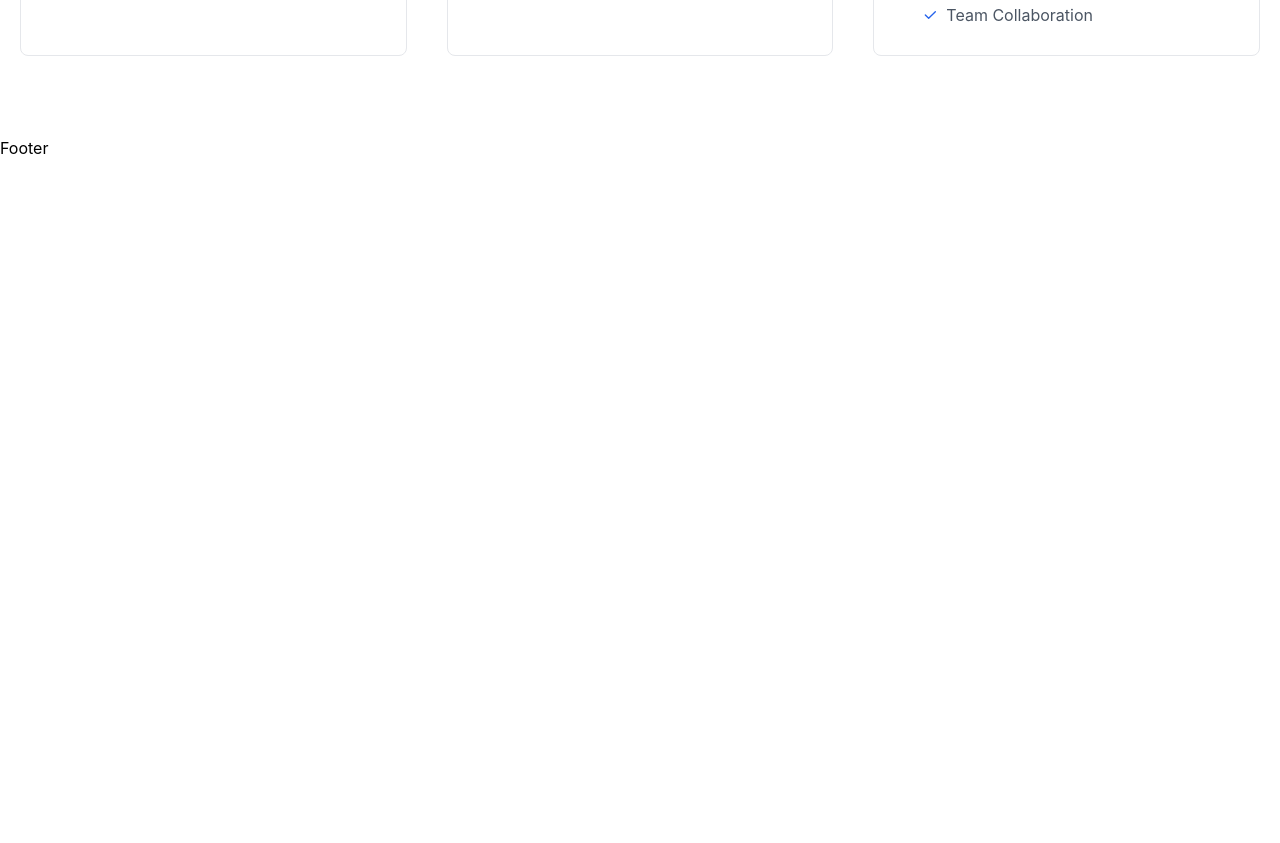
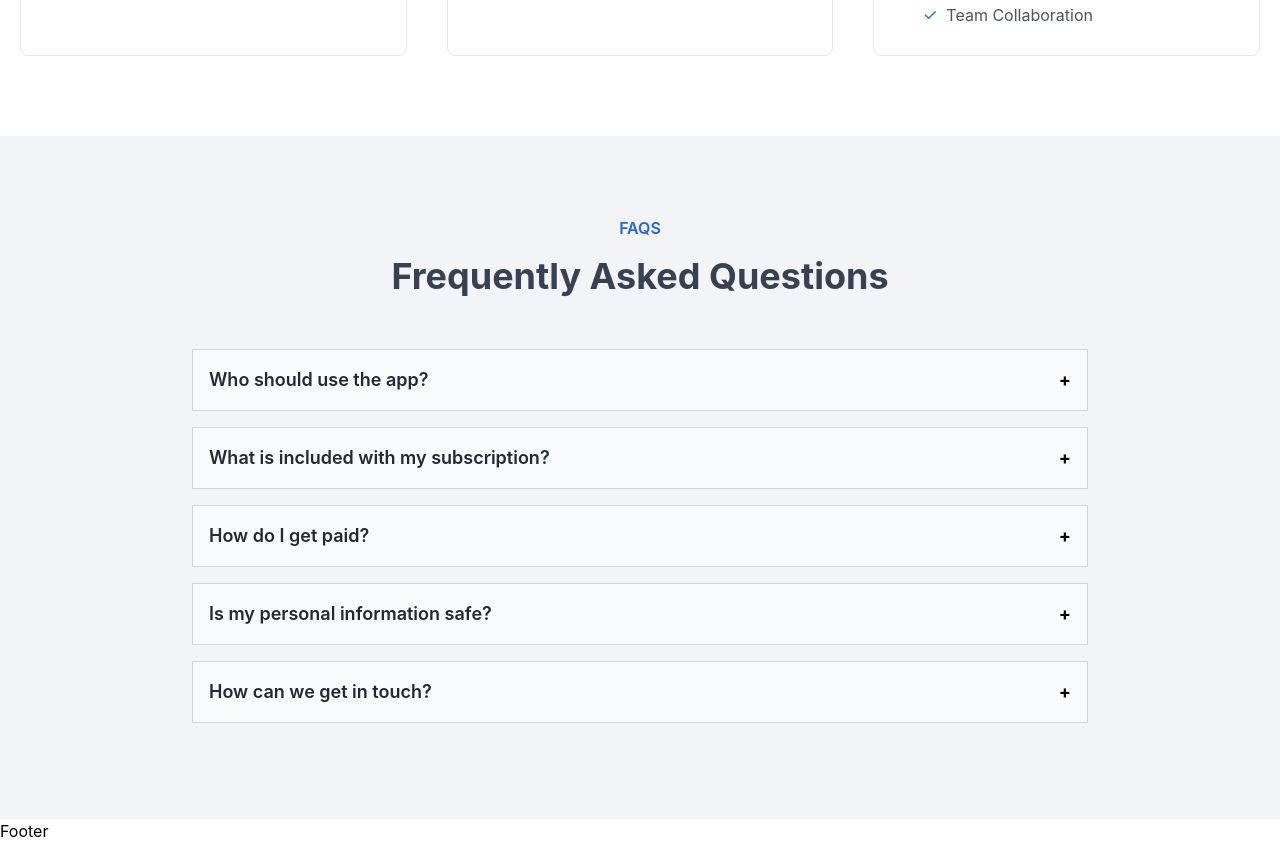
Before and after one commit to ziaul-hoque4820/Web-Code-Agency-Website, a React (Vite) app: page / in a window 1280 px wide. Shown: the part 6980-7823 px from the top of the page. Before the commit the page ends 7140 px from the top, so only its background shows below. Built offline with nearby package versions, Linux system fonts and the light colour scheme.

Commit message:
FAQS section interactive done

```diff
--- /dev/null
+++ b/src/pages/home/FAQs.jsx
@@ -0,0 +1,75 @@
+import React, { useState } from 'react'
+import HeadingSection from '../../components/HeadingSection'
+
+const faqs = [
+    {
+        id: 1,
+        question: "Who should use the app?",
+        answer: "Our app is designed for freelancers, professionals, and agencies looking to streamline their workflow, manage projects efficiently, and deliver quality results. It's ideal for anyone in need of project management and collaboration tools."
+    },
+    {
+        id: 2,
+        question: "What is included with my subscription?",
+        answer: "Your subscription includes access to all the tools for project management, communication features, real-time collaboration, and unlimited access to templates, along with customer support based on your plan."
+    },
+    {
+        id: 3,
+        question: "How do I get paid?",
+        answer: "Payments are processed through secure payment gateways such as PayPal, Stripe, or bank transfer. You can track your earnings directly through your account dashboard."
+    },
+    {
+        id: 4,
+        question: "Is my personal information safe?",
+        answer: "Yes! We take your privacy seriously. We use encryption and secure payment methods to ensure your data and personal information are protected at all times."
+    },
+    {
+        id: 5,
+        question: "How can we get in touch?",
+        answer: "You can contact us via email at support@ourapp.com, or through our live chat available on the website. Our support team is always ready to assist you with any queries you may have."
+    }
+];
+
+const FAQs = () => {
+    const [expandedFAQ, setExpandedFAQ] = useState(null)
+
+    // toogle btn to visible the answer
+    const toggleFAQ = (id) => {
+        if (expandedFAQ === id) {
+            setExpandedFAQ(null)
+        } else {
+            setExpandedFAQ(id)
+        }
+    }
+    return (
+        <div className='bg-colorBg'>
+            <div className='section-container'>
+                <HeadingSection heading="Frequently Asked Questions" subheading="FAQs" />
+
+                {/* faqs accordion section */}
+                <div className='w-full max-w-4xl mx-auto'>
+                    {faqs.map((faq, index) => (
+                        <div key={index} className='border border-gray-300 mb-4'>
+
+                            {/* questions */}
+                            <div className='cursor-pointer flex justify-between items-center p-4 bg-gray-50 hover:bg-gray-200 transition duration-200' onClick={() => toggleFAQ(faq.id)}>
+                                <h3 className='text-lg font-semibold text-gray-800'>{faq.question}</h3>
+                                <span className={`transform transition duration-200 text-lg font-bold ${expandedFAQ === faq.id ? "rotate-180" : ""}`}>
+                                    {expandedFAQ === faq.id ? "-" : "+"}
+                                </span>
+                            </div>
+
+                            {/* answers */}
+                            {
+                                expandedFAQ === faq.id && (<div className='p-4 bg-white'>
+                                    <p className='text-gray-600'>{faq.answer}</p>
+                                </div>)
+                            }
+                        </div>
+                    ))}
+                </div>
+            </div>
+        </div>
+    )
+}
+
+export default FAQs
--- a/src/pages/home/Home.jsx
+++ b/src/pages/home/Home.jsx
@@ -7,6 +7,7 @@ import Testimonials from './Testimonials'
 import Blogs from '../blogs/Blogs'
 import TeamSection from './TeamSection'
 import Pricing from './Pricing'
+import FAQs from './FAQs'
 
 function Home() {
   return (
@@ -19,6 +20,7 @@ function Home() {
       <Blogs />
       <TeamSection />
       <Pricing />
+      <FAQs />
     </div>
   )
 }
```
